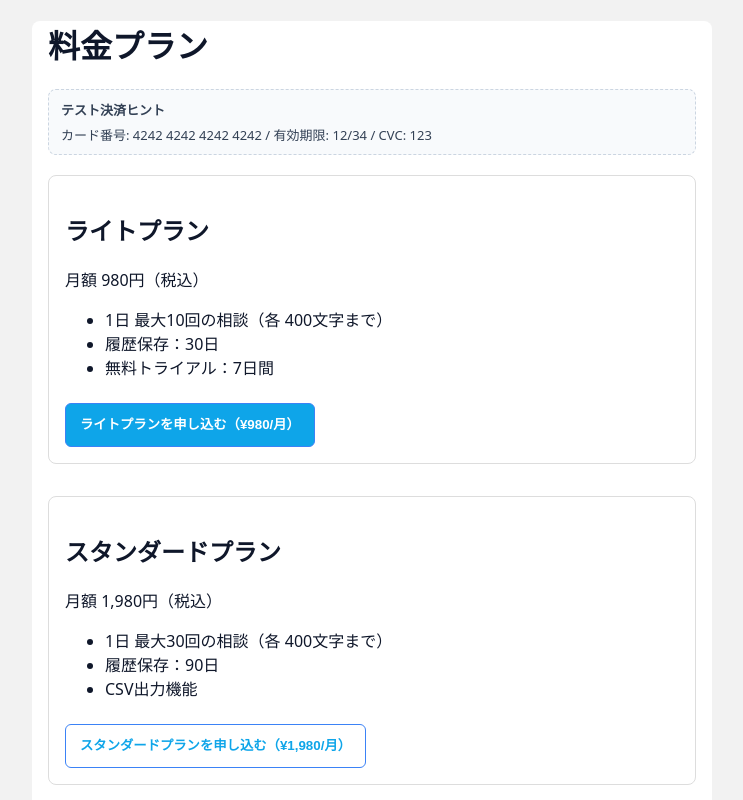
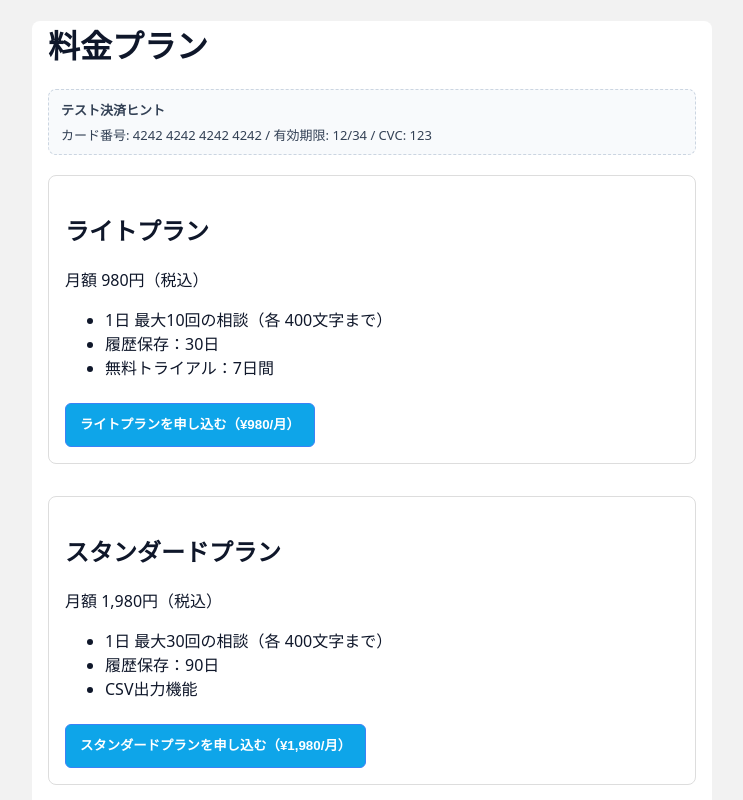
Before and after one commit to yasuhirookura/mentalgpt-react-starter, a React (Create React App) app: page /pricing in a window 1280 px wide. Shown: the top 800 px of the page, without its empty margins (268-1011 px from the left). Built offline with nearby package versions, Linux system fonts and the light colour scheme.

Commit message:
feat :update src/pages/Pricing.jsx

```diff
--- a/src/App.module.css
+++ b/src/App.module.css
@@ -15,7 +15,7 @@
 .button {
   margin-top: 1rem;
   padding: 0.5rem 1rem;
-  font-size: 1rem;
+  font-size: 1.1rem;
   background-color: #007bff;
   color: white;
   border: none;
--- a/src/pages/Pricing.jsx
+++ b/src/pages/Pricing.jsx
@@ -128,7 +128,7 @@ borderRadius: 8,
 
 <button
 type="button"
-className="btn outline"
+className="btn primary"
 style={{ marginTop: 8 }}
 onClick={() => handleSubscribe("standard")}
 disabled={!!loadingPlan}
```
